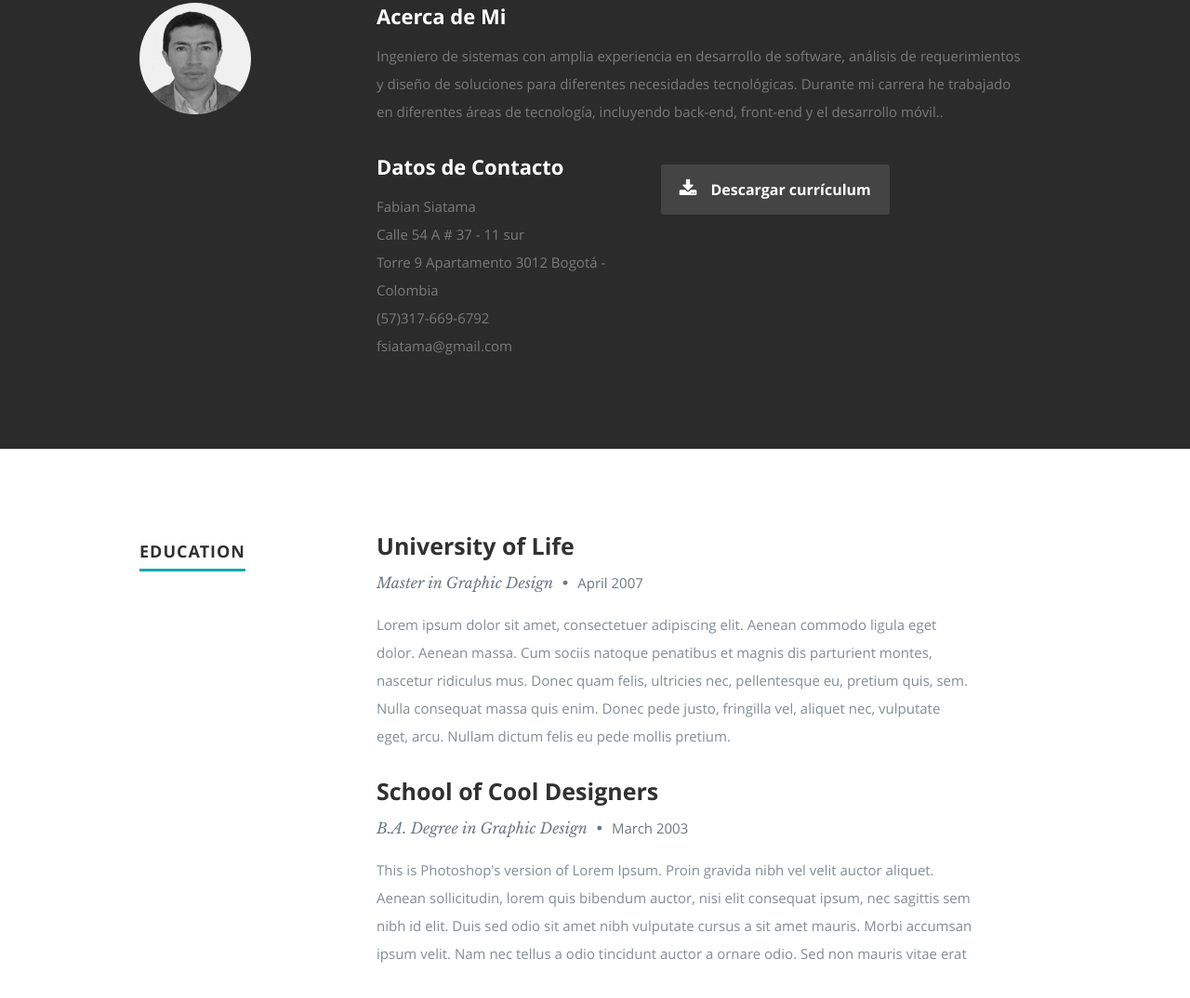
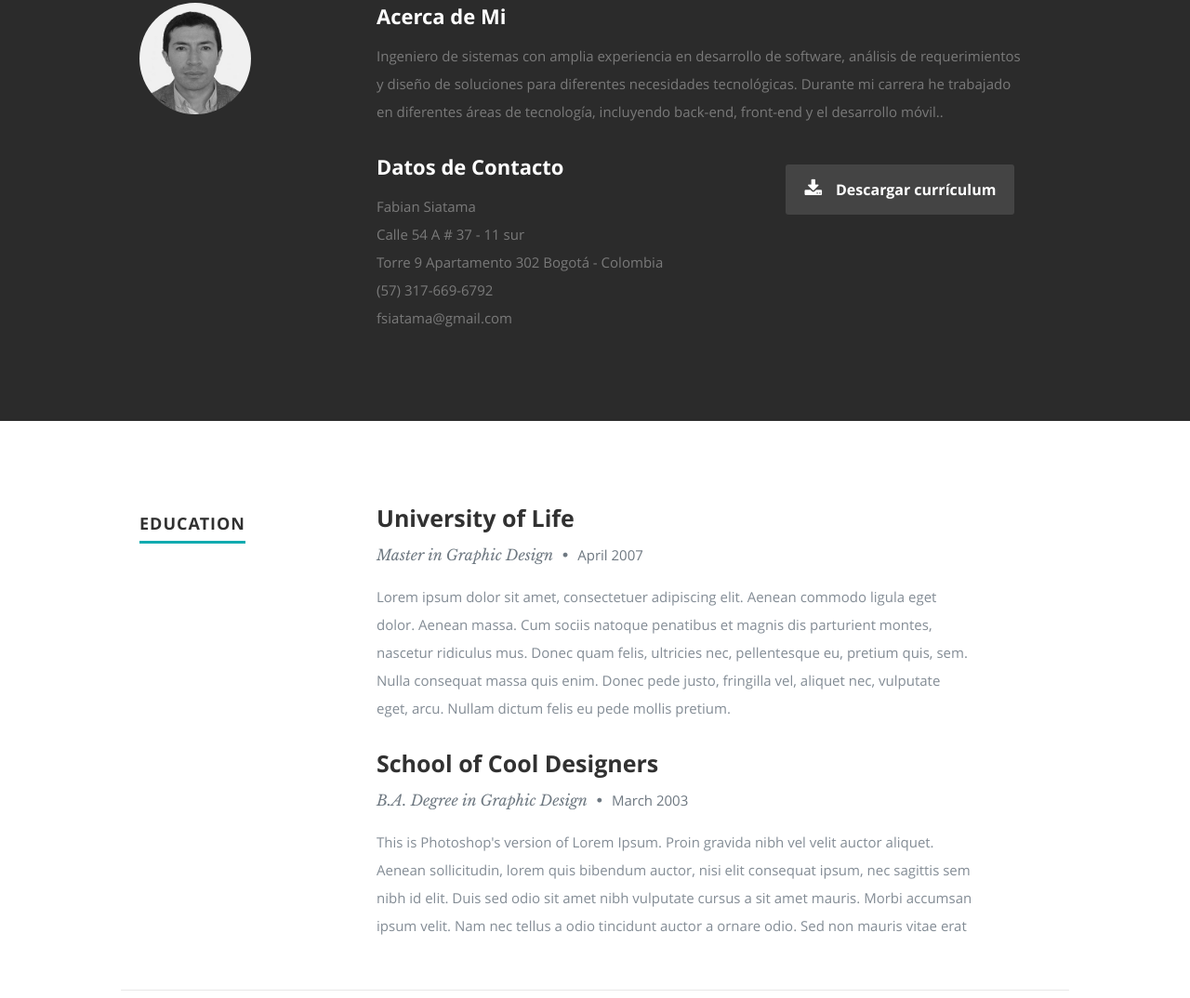
Before and after one commit to fsiatama/fsiatama.github.io, a plain HTML site: page index.html in a window 1280 px wide. Shown: the part 893-1967 px from the top of the page at 93% size. Drawn offline with nearby package versions, Linux system fonts and the light colour scheme; a script that the page names is missing.

Commit message:
cambiso algunos textos

```diff
--- a/css/layout.css
+++ b/css/layout.css
@@ -211,9 +211,9 @@ ul#nav li.current a { color: #F06000; }
    height: 120px;
    border-radius: 100%;
 }
-#about .contact-details { width: 41.66667%; }
+#about .contact-details { width: 60%; }
 #about .download {
-   width: 58.33333%;
+   width: 40%;
    padding-top: 6px;
 }
 #about .main-col { padding-right: 5%; }
--- a/index.html
+++ b/index.html
@@ -105,9 +105,9 @@
                   <p class="address">
 						   <span>Fabian Siatama</span><br>
 						   <span>Calle 54 A # 37 - 11 sur<br>
-						         Torre 9 Apartamento 3012 Bogotá - Colombia
+						         Torre 9 Apartamento 302 Bogotá - Colombia
                      </span><br>
-						   <span>(57)317-669-6792</span><br>
+						   <span>(57) 317-669-6792</span><br>
                      <span>fsiatama@gmail.com</span>
 					   </p>
 
```
